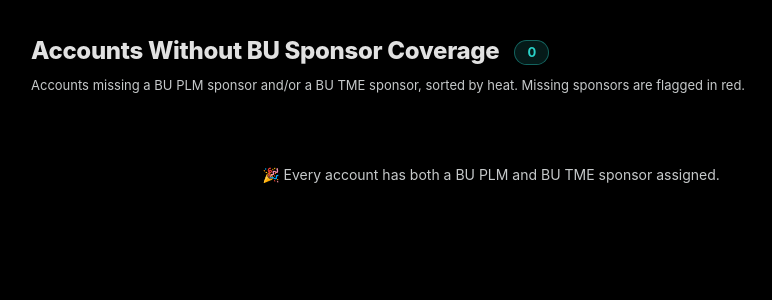
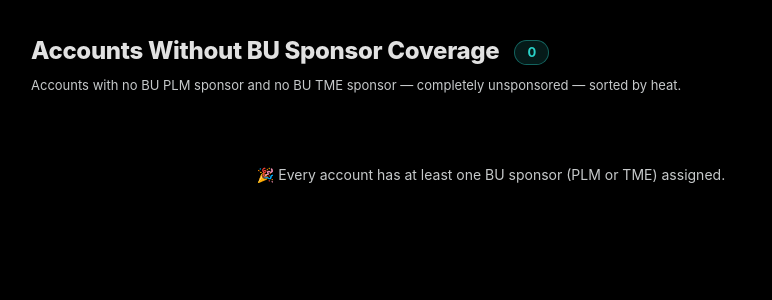
Before and after one commit to xod442/opal, a FastAPI app: template templates/unsponsored.html in a window 1280 px wide. Shown: the part 76-376 px from the top of the page, without its empty margins (9-781 px from the left). Run offline with FastAPI, Linux system fonts and the light colour scheme; the template is opened without the code that fills it, so the values that code supplies are empty.

Commit message:
Unsponsored page: require BOTH sponsors blank (AND not OR)
Per clarified intent, the Unsponsored list should show only accounts
that have NO BU PLM sponsor AND NO BU TME sponsor (completely
unsponsored), not accounts missing just one. Switch the filter from OR
to AND and update the page wording accordingly.

Co-Authored-By: Claude Opus 4.8 (1M context) <noreply@anthropic.com>

```diff
--- a/app.py
+++ b/app.py
@@ -970,11 +970,11 @@ def unsponsored(request: Request):
     if not session:
         return RedirectResponse(url=f"{ROOT_PATH}/login", status_code=303)
     conn = get_db()
-    # Accounts missing a BU PLM sponsor OR a BU TME sponsor (at least one gap).
+    # Accounts with NO BU PLM sponsor AND NO BU TME sponsor (completely unsponsored).
     customers = conn.execute("""
         SELECT * FROM customers
         WHERE COALESCE(TRIM(bu_plm_sponsor), '') = ''
-           OR COALESCE(TRIM(bu_tme_sponsor), '') = ''
+          AND COALESCE(TRIM(bu_tme_sponsor), '') = ''
         ORDER BY temperature_order ASC, customer_name ASC
     """).fetchall()
     conn.close()
--- a/templates/unsponsored.html
+++ b/templates/unsponsored.html
@@ -97,7 +97,7 @@
   <div class="page-title">Accounts Without BU Sponsor Coverage
     <span class="count-pill">{{ customers|length }}</span>
   </div>
-  <div class="page-sub">Accounts missing a BU PLM sponsor and/or a BU TME sponsor, sorted by heat. Missing sponsors are flagged in red.</div>
+  <div class="page-sub">Accounts with no BU PLM sponsor and no BU TME sponsor — completely unsponsored — sorted by heat.</div>
 
   {% if customers %}
   <div class="table-wrap">
@@ -143,7 +143,7 @@
     </table>
   </div>
   {% else %}
-  <div class="empty">🎉 Every account has both a BU PLM and BU TME sponsor assigned.</div>
+  <div class="empty">🎉 Every account has at least one BU sponsor (PLM or TME) assigned.</div>
   {% endif %}
 
 </div>
```
